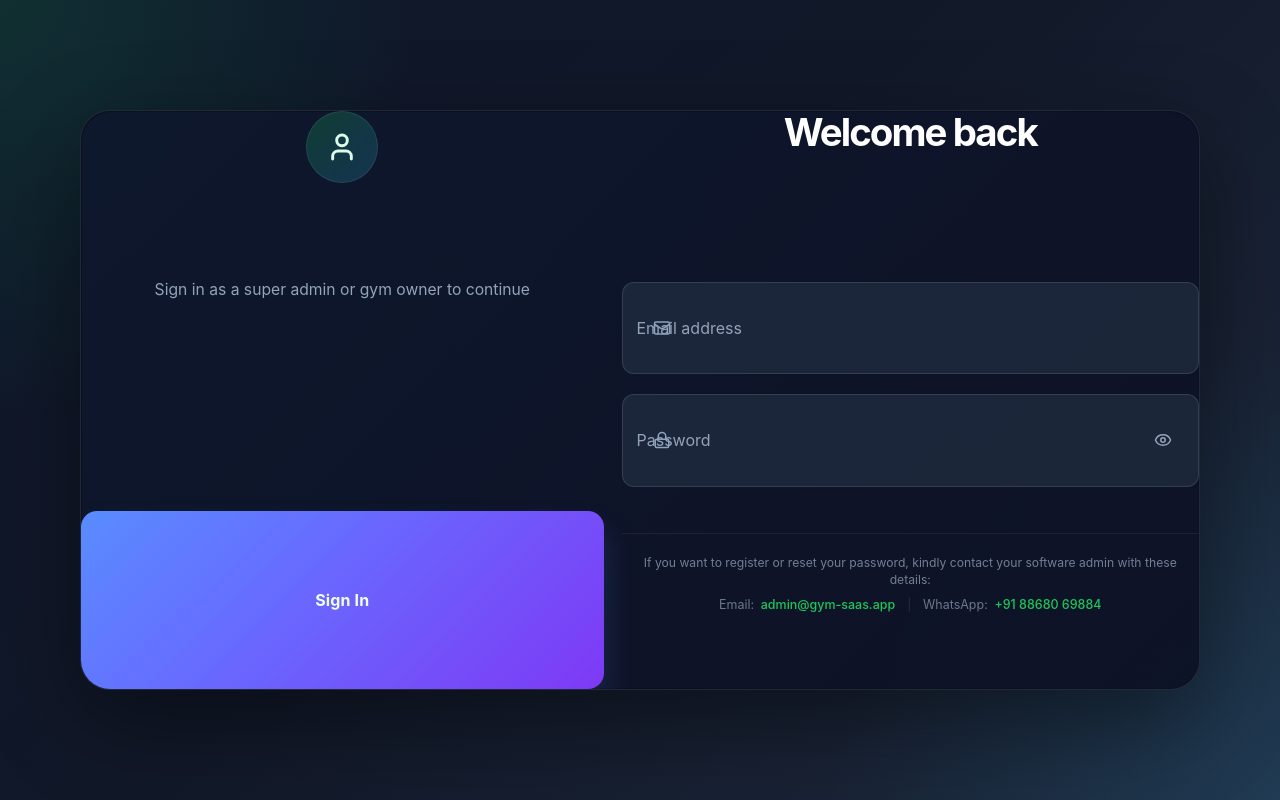
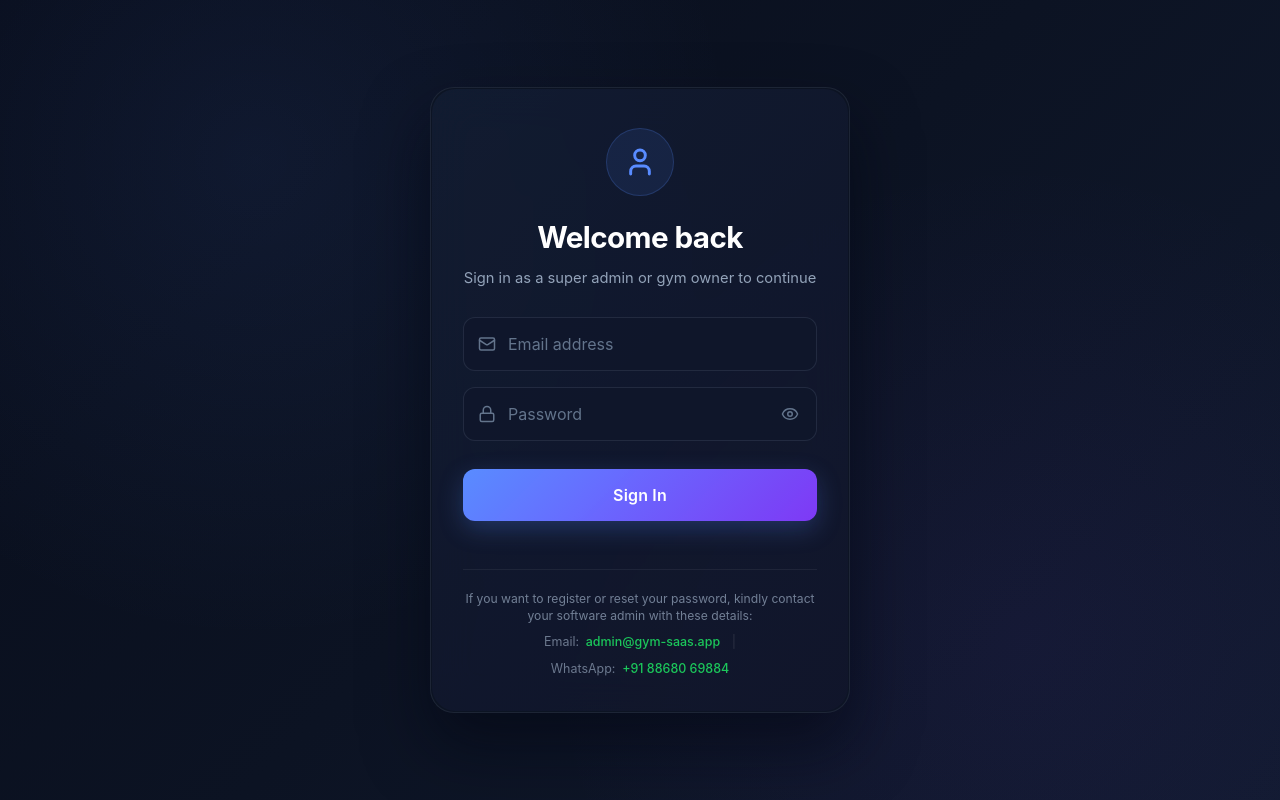
Before and after one commit to kashifmalik9884/frontend, a React (Vite) app: page /login in a window 1280 px wide. Built offline with nearby package versions, Linux system fonts and the light colour scheme; no server answers.

Commit message:
Update login-only.css

```diff
--- a/src/styles/login-only.css
+++ b/src/styles/login-only.css
@@ -1,313 +1,315 @@
 :root {
-  --login-bg: linear-gradient(135deg, #0f172a 0%, #111827 45%, #1e293b 100%);
-  --login-card-bg: rgba(17, 24, 39, 0.88);
-  --login-card-border: rgba(148, 163, 184, 0.18);
-  --login-card-shadow: 0 24px 60px rgba(15, 23, 42, 0.38);
+  /* Rich, deep dark theme color variables matching your target layout */
+  --login-bg: linear-gradient(135deg, #080d1a 0%, #0c1322 50%, #111a2e 100%);
+  --login-card-bg: rgba(13, 20, 35, 0.85);
+  --login-card-border: rgba(148, 163, 184, 0.12);
+  --login-card-shadow: 0 32px 64px rgba(3, 7, 18, 0.6);
 
-  --login-text: #e5e7eb;
-  --login-text-muted: #94a3b8;
-  --login-text-soft: #cbd5e1;
+  --login-text: #f1f5f9;
+  --login-text-muted: #64748b;
+  --login-text-soft: #94a3b8;
 
-  --login-primary: #22c55e;
-  --login-primary-hover: #16a34a;
-  --login-primary-active: #15803d;
+  /* Premium vibrant gradient tokens for primary interactive states */
+  --login-primary: #5b8cff;
+  --login-primary-hover: #4d7cee;
+  --login-primary-active: #3b6cd9;
 
-  --login-surface: rgba(30, 41, 59, 0.72);
-  --login-surface-strong: rgba(30, 41, 59, 0.92);
-  --login-surface-hover: rgba(51, 65, 85, 0.92);
+  --login-surface: rgba(15, 23, 42, 0.6);
+  --login-surface-strong: rgba(15, 23, 42, 0.8);
+  --login-surface-hover: rgba(30, 41, 59, 0.8);
 
-  --login-border: rgba(148, 163, 184, 0.2);
-  --login-border-strong: rgba(148, 163, 184, 0.32);
-  --login-danger: #f87171;
-  --login-danger-bg: rgba(127, 29, 29, 0.32);
+  --login-border: rgba(148, 163, 184, 0.15);
+  --login-border-strong: rgba(148, 163, 184, 0.25);
+  --login-danger: #ef4444;
+  --login-danger-bg: rgba(127, 29, 29, 0.25);
 
-  --login-focus: #38bdf8;
+  --login-focus: #5b8cff;
   --login-radius-xl: 24px;
   --login-radius-lg: 16px;
   --login-radius-md: 12px;
   --login-radius-sm: 10px;
 
-  --login-transition: 180ms ease;
+  --login-transition: 200ms cubic-bezier(0.4, 0, 0.2, 1);
 }
 
+/* Base Wrapper - Completely overrides bad parent flex containers */
 .login-page {
-  min-height: 100vh;
-  display: grid;
-  place-items: center;
-  padding: 24px;
+  position: fixed !important; /* Locks full screen landscape isolation */
+  top: 0 !important;
+  left: 0 !important;
+  width: 100vw !important;
+  height: 100vh !important;
+  min-height: 100vh !important;
+  display: flex !important;
+  flex-direction: column !important;
+  align-items: center !important;
+  justify-content: center !important;
+  padding: 24px !important;
   background:
-    radial-gradient(circle at top left, rgba(34, 197, 94, 0.14), transparent 28%),
-    radial-gradient(circle at bottom right, rgba(56, 189, 248, 0.12), transparent 30%),
-    var(--login-bg);
+    radial-gradient(circle at 20% 20%, rgba(91, 140, 255, 0.08), transparent 40%),
+    radial-gradient(circle at 80% 80%, rgba(124, 58, 237, 0.06), transparent 40%),
+    var(--login-bg) !important;
+  box-sizing: border-box !important;
+  z-index: 99999 !important;
 }
 
+/* Main Card - Strict constraints to ensure a sharp vertical rectangle */
 .login-card {
-  width: min(100%, 440px);
-  display: flex;
-  flex-direction: column;
-  gap: 18px;
-  padding: 32px 28px 28px;
-  border: 1px solid var(--login-card-border);
-  border-radius: var(--login-radius-xl);
-  background: var(--login-card-bg);
-  backdrop-filter: blur(18px);
-  box-shadow: var(--login-card-shadow);
-  color: var(--login-text);
+  width: 100% !important;
+  max-width: 420px !important; /* Enforces strict vertical aspect balance */
+  display: flex !important;
+  flex-direction: column !important;
+  gap: 20px !important;
+  padding: 40px 32px 36px !important;
+  border: 1px solid var(--login-card-border) !important;
+  border-radius: var(--login-radius-xl) !important;
+  background: var(--login-card-bg) !important;
+  backdrop-filter: blur(20px) !important;
+  -webkit-backdrop-filter: blur(20px) !important;
+  box-shadow: var(--login-card-shadow) !important;
+  color: var(--login-text) !important;
+  box-sizing: border-box !important;
 }
 
+/* Icon / Avatar Header layout */
 .login-avatar {
-  width: 72px;
-  height: 72px;
-  margin: 0 auto 4px;
-  display: grid;
-  place-items: center;
-  border-radius: 999px;
-  color: #dcfce7;
-  background: linear-gradient(135deg, rgba(34, 197, 94, 0.22), rgba(56, 189, 248, 0.18));
-  border: 1px solid rgba(255, 255, 255, 0.08);
+  width: 68px !important;
+  height: 68px !important;
+  margin: 0 auto 4px !important;
+  display: grid !important;
+  place-items: center !important;
+  border-radius: 50% !important;
+  color: var(--login-primary) !important;
+  background: rgba(91, 140, 255, 0.1) !important;
+  border: 1px solid rgba(91, 140, 255, 0.2) !important;
+  box-sizing: border-box !important;
 }
 
 .login-title {
-  margin: 0;
-  text-align: center;
-  font-size: clamp(1.8rem, 1.4rem + 1vw, 2.2rem);
-  line-height: 1.1;
-  color: #ffffff;
+  margin: 0 !important;
+  text-align: center !important;
+  font-size: 1.85rem !important;
+  font-weight: 700 !important;
+  letter-spacing: -0.02em !important;
+  line-height: 1.2 !important;
+  color: #ffffff !important;
 }
 
 .login-subtitle {
-  margin: -4px 0 0;
-  text-align: center;
-  color: var(--login-text-muted);
-  font-size: 0.98rem;
-  line-height: 1.5;
+  margin: -8px 0 8px 0 !important;
+  text-align: center !important;
+  color: var(--login-text-soft) !important;
+  font-size: 0.92rem !important;
+  line-height: 1.5 !important;
 }
 
+/* Preset Buttons Stacking Configuration */
 .login-presets {
-  display: grid;
-  grid-template-columns: 1fr 1fr;
-  gap: 12px;
-  margin-top: 6px;
+  display: grid !important;
+  grid-template-columns: 1fr 1fr !important;
+  gap: 12px !important;
+  width: 100% !important;
+  box-sizing: border-box !important;
 }
 
 .login-preset-btn {
-  min-height: 46px;
-  padding: 11px 14px;
-  display: inline-flex;
-  align-items: center;
-  justify-content: center;
-  gap: 8px;
-  border: 1px solid var(--login-border);
-  border-radius: var(--login-radius-md);
-  background: var(--login-surface);
-  color: var(--login-text);
-  font: inherit;
-  font-weight: 600;
-  cursor: pointer;
-  transition:
-    transform var(--login-transition),
-    background var(--login-transition),
-    border-color var(--login-transition),
-    box-shadow var(--login-transition);
+  min-height: 48px !important;
+  padding: 10px 14px !important;
+  display: inline-flex !important;
+  align-items: center !important;
+  justify-content: center !important;
+  gap: 8px !important;
+  border: 1px solid var(--login-border) !important;
+  border-radius: var(--login-radius-md) !important;
+  background: var(--login-surface) !important;
+  color: var(--login-text) !important;
+  font: inherit !important;
+  font-weight: 600 !important;
+  cursor: pointer !important;
+  transition: all var(--login-transition) !important;
+  box-sizing: border-box !important;
 }
 
 .login-preset-btn:hover {
-  background: var(--login-surface-hover);
-  border-color: var(--login-border-strong);
-  transform: translateY(-1px);
+  background: var(--login-surface-hover) !important;
+  border-color: var(--login-border-strong) !important;
+  transform: translateY(-1px) !important;
 }
 
 .login-preset-btn:active {
-  transform: translateY(0);
+  transform: translateY(0) !important;
 }
 
-.login-preset-btn:focus-visible {
-  outline: 2px solid var(--login-focus);
-  outline-offset: 2px;
+/* Alert Messaging Panel */
+.login-alert {
+  width: 100% !important;
+  padding: 12px 14px !important;
+  border: 1px solid rgba(239, 68, 68, 0.25) !important;
+  border-radius: var(--login-radius-md) !important;
+  background: var(--login-danger-bg) !important;
+  color: #fca5a5 !important;
+  font-size: 0.88rem !important;
+  line-height: 1.45 !important;
+  box-sizing: border-box !important;
 }
 
-.login-alert {
-  padding: 12px 14px;
-  border: 1px solid rgba(248, 113, 113, 0.35);
-  border-radius: var(--login-radius-md);
-  background: var(--login-danger-bg);
-  color: #fecaca;
-  font-size: 0.95rem;
-  line-height: 1.45;
-}
-
+/* Clean Input Field Alignment Stack */
 .login-fields {
-  display: flex;
-  flex-direction: column;
-  gap: 16px;
+  display: flex !important;
+  flex-direction: column !important;
+  gap: 16px !important;
+  width: 100% !important;
+  box-sizing: border-box !important;
 }
 
 .field {
-  display: flex;
-  flex-direction: column;
-  gap: 8px;
+  display: flex !important;
+  flex-direction: column !important;
+  gap: 6px !important;
+  width: 100% !important;
+  box-sizing: border-box !important;
 }
 
 .input-shell {
-  position: relative;
-  display: flex;
-  align-items: center;
-  min-height: 54px;
-  border: 1px solid var(--login-border);
-  border-radius: var(--login-radius-md);
-  background: var(--login-surface-strong);
-  transition:
-    border-color var(--login-transition),
-    box-shadow var(--login-transition),
-    background var(--login-transition);
+  position: relative !important;
+  display: flex !important;
+  align-items: center !important;
+  min-height: 54px !important;
+  width: 100% !important;
+  border: 1px solid var(--login-border) !important;
+  border-radius: var(--login-radius-md) !important;
+  background: var(--login-surface-strong) !important;
+  transition: all var(--login-transition) !important;
+  box-sizing: border-box !important;
 }
 
 .input-shell:focus-within {
-  border-color: var(--login-focus);
-  box-shadow: 0 0 0 3px rgba(56, 189, 248, 0.14);
+  border-color: var(--login-focus) !important;
+  box-shadow: 0 0 0 3px rgba(91, 140, 255, 0.15) !important;
+  background: var(--login-surface) !important;
 }
 
 .input-icon {
-  margin-left: 14px;
-  color: var(--login-text-muted);
-  flex-shrink: 0;
+  position: absolute !important;
+  left: 14px !important;
+  color: var(--login-text-muted) !important;
+  flex-shrink: 0 !important;
+  pointer-events: none !important;
 }
 
 .input-shell input {
-  flex: 1;
-  width: 100%;
-  min-width: 0;
-  padding: 15px 14px 15px 12px;
-  border: 0;
-  outline: 0;
-  background: transparent;
-  color: var(--login-text);
-  font: inherit;
+  flex: 1 !important;
+  width: 100% !important;
+  min-width: 0 !important;
+  padding: 15px 16px 15px 44px !important; /* Perfect left indent to sit clear of the icon */
+  border: 0 !important;
+  outline: 0 !important;
+  background: transparent !important;
+  color: var(--login-text) !important;
+  font: inherit !important;
+  box-sizing: border-box !important;
 }
 
 .input-shell input::placeholder {
-  color: var(--login-text-muted);
+  color: var(--login-text-muted) !important;
 }
 
+/* Password eye button spacing layout tweaks */
 .password-wrap input {
-  padding-right: 8px;
+  padding-right: 48px !important;
 }
 
 .password-toggle {
-  width: 44px;
-  height: 44px;
-  margin-right: 6px;
-  display: grid;
-  place-items: center;
-  border: 0;
-  border-radius: 999px;
-  background: transparent;
-  color: var(--login-text-muted);
-  cursor: pointer;
-  transition: background var(--login-transition), color var(--login-transition);
+  position: absolute !important;
+  right: 6px !important;
+  width: 40px !important;
+  height: 40px !important;
+  display: grid !important;
+  place-items: center !important;
+  border: 0 !important;
+  border-radius: 50% !important;
+  background: transparent !important;
+  color: var(--login-text-muted) !important;
+  cursor: pointer !important;
+  transition: all var(--login-transition) !important;
 }
 
 .password-toggle:hover {
-  background: rgba(148, 163, 184, 0.12);
-  color: var(--login-text);
-}
-
-.password-toggle:focus-visible {
-  outline: 2px solid var(--login-focus);
-  outline-offset: 2px;
+  background: rgba(148, 163, 184, 0.1) !important;
+  color: #ffffff !important;
 }
 
 .field-error {
-  margin: 0;
-  color: #fca5a5;
-  font-size: 0.9rem;
-  line-height: 1.35;
+  margin: 2px 0 0 0 !important;
+  color: #f87171 !important;
+  font-size: 0.82rem !important;
+  line-height: 1.35 !important;
+  text-align: left !important;
 }
 
+/* Action Trigger Submit Button with Premium Neon Glow Gradient */
 .login-btn {
-  min-height: 52px;
-  margin-top: 4px;
-  border: 0;
-  border-radius: var(--login-radius-md);
-  background: linear-gradient(135deg, var(--login-primary), var(--login-primary-hover));
-  color: #f0fdf4;
-  font: inherit;
-  font-weight: 700;
-  letter-spacing: 0.01em;
-  cursor: pointer;
-  transition:
-    transform var(--login-transition),
-    filter var(--login-transition),
-    box-shadow var(--login-transition);
-  box-shadow: 0 14px 30px rgba(34, 197, 94, 0.22);
+  width: 100% !important;
+  min-height: 52px !important;
+  margin-top: 8px !important;
+  border: 0 !important;
+  border-radius: var(--login-radius-md) !important;
+  background: linear-gradient(135deg, #5b8cff, #7c3aed) !important;
+  color: #ffffff !important;
+  font: inherit !important;
+  font-weight: 600 !important;
+  letter-spacing: 0.01em !important;
+  cursor: pointer !important;
+  box-shadow: 0 8px 24px rgba(91, 140, 255, 0.25) !important;
+  transition: all var(--login-transition) !important;
+  box-sizing: border-box !important;
 }
 
 .login-btn:hover:not(:disabled) {
-  transform: translateY(-1px);
-  filter: brightness(1.03);
+  transform: translateY(-1.5px) !important;
+  box-shadow: 0 12px 28px rgba(91, 140, 255, 0.4) !important;
+  filter: brightness(1.05) !important;
 }
 
 .login-btn:active:not(:disabled) {
-  transform: translateY(0);
-  background: var(--login-primary-active);
+  transform: translateY(0) !important;
 }
 
 .login-btn:disabled {
-  opacity: 0.72;
-  cursor: not-allowed;
-  box-shadow: none;
+  opacity: 0.5 !important;
+  cursor: not-allowed !important;
+  box-shadow: none !important;
 }
 
-.login-btn:focus-visible {
-  outline: 2px solid var(--login-focus);
-  outline-offset: 3px;
+/* Screen Size Optimization Layout Rules */
+@media (max-width: 480px) {
+  .login-page {
+    padding: 16px !important;
+  }
+
+  .login-card {
+    padding: 32px 20px 24px !important;
+    border-radius: 20px !important;
+  }
+
+  .login-presets {
+    grid-template-columns: 1fr !important;
+    gap: 10px !important;
+  }
+
+  .login-title {
+    font-size: 1.65rem !important;
+  }
 }
 
 .sr-only {
-  position: absolute;
-  width: 1px;
-  height: 1px;
-  padding: 0;
-  margin: -1px;
-  overflow: hidden;
-  clip: rect(0, 0, 0, 0);
-  white-space: nowrap;
-  border: 0;
+  position: absolute !important;
+  width: 1px !important;
+  height: 1px !important;
+  padding: 0 !important;
+  margin: -1px !important;
+  overflow: hidden !important;
+  clip: rect(0, 0, 0, 0) !important;
+  white-space: nowrap !important;
+  border: 0 !important;
 }
-
-@media (max-width: 640px) {
-  .login-page {
-    padding: 16px;
-  }
-
-  .login-card {
-    width: 100%;
-    padding: 24px 18px 20px;
-    border-radius: 20px;
-  }
-
-  .login-presets {
-    grid-template-columns: 1fr;
-  }
-
-  .login-title {
-    font-size: 1.7rem;
-  }
-
-  .input-shell {
-    min-height: 52px;
-  }
-
-  .login-btn {
-    min-height: 50px;
-  }
-}
-
-@media (prefers-reduced-motion: reduce) {
-  .login-preset-btn,
-  .password-toggle,
-  .login-btn,
-  .input-shell {
-    transition: none;
-  }
-}
```
